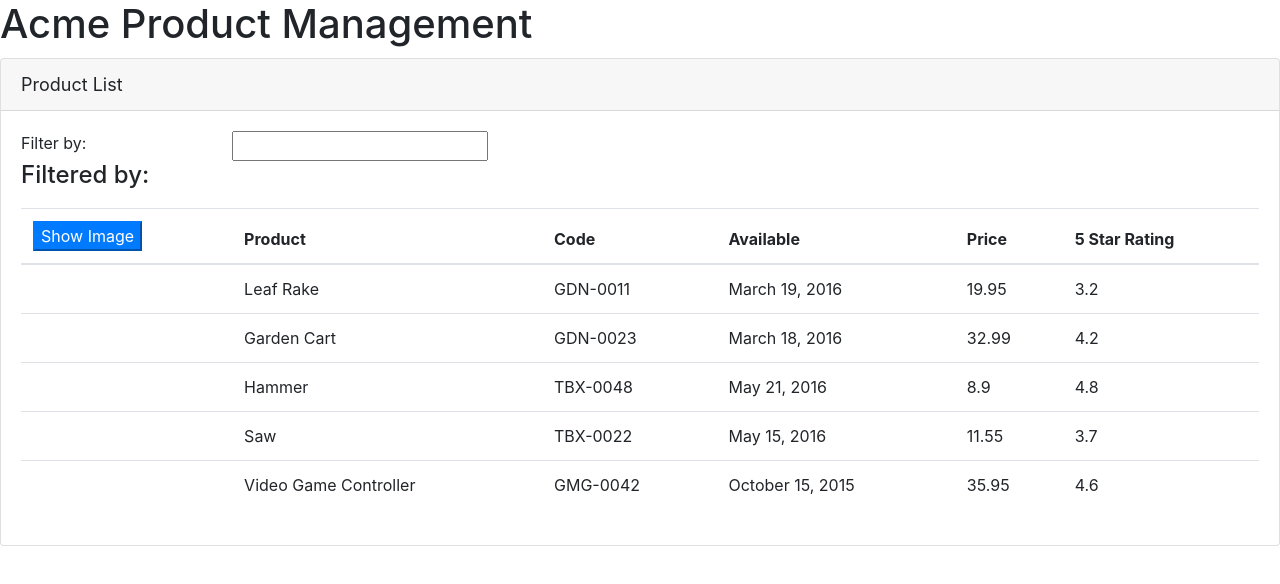
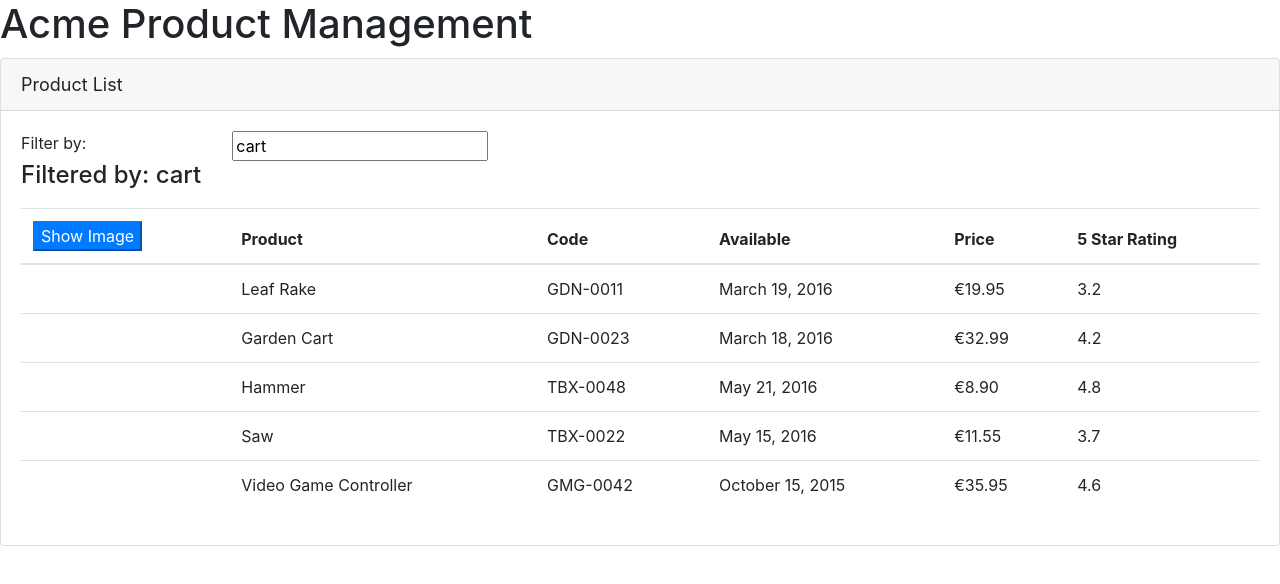
Before and after one commit to dsergiu77/ProductListApp-Angular, an Angular app: page / in a window 1280 px wide. Shown: the top 584 px of the page. Built offline with nearby package versions, Linux system fonts and the light colour scheme.

Commit message:
add data binding and pipes

```diff
--- a/src/app/app.module.ts
+++ b/src/app/app.module.ts
@@ -1,5 +1,6 @@
 import { BrowserModule } from '@angular/platform-browser';
 import { NgModule } from '@angular/core';
+import { FormsModule } from '@angular/forms';
 
 import { AppComponent } from './app.component';
 import { ProductListComponent } from './products/product-list.component';
@@ -10,7 +11,8 @@
     ProductListComponent
   ],
   imports: [
-    BrowserModule
+    BrowserModule,
+    FormsModule
   ],
   bootstrap: [AppComponent]
 })
--- a/src/app/products/product-list.component.html
+++ b/src/app/products/product-list.component.html
@@ -6,12 +6,12 @@
         <div class="row">
             <div class="col-md-2">Filter by:</div>
             <div class="col-md-4">
-                <input type="text" />
+                <input type="text" [(ngModel)]='listFilter'/>
             </div>
         </div>
         <div class="row">
             <div class="col-md-6">
-                <h4>Filtered by: </h4>
+                <h4>Filtered by: {{listFilter}}</h4>
             </div>
         </div>
         <div class="table-responsive">
@@ -19,7 +19,7 @@
                 <thead>
                     <tr>
                         <th>
-                            <button class="btn-primary">Show Image</button>
+                            <button class="btn-primary" (click)="toggleImage()">{{showImage ? "Hide": "Show"}} Image</button>
                         </th>
                         <th>Product</th>
                         <th>Code</th>
@@ -30,11 +30,17 @@
                 </thead>
                 <tbody *ngIf="products && products.length">
                     <tr *ngFor="let product of products">
-                        <td></td>
+                        <td>
+                            <img *ngIf="showImage"
+                                [src]='product.imageUrl'
+                                [title]='product.productName'
+                                [style.width.px]='imageWidth'
+                                [style.margin.px]='imageMargin'/>
+                        </td>
                         <td>{{product.productName}}</td>
                         <td>{{product.productCode}}</td>
                         <td>{{product.releaseDate}}</td>
-                        <td>{{product.price}}</td>
+                        <td>{{product.price | currency:"EUR":"symbol":"1.2-2"}}</td>
                         <td>{{product.starRating}}</td>
                     </tr>
                 </tbody>
--- a/src/app/products/product-list.component.ts
+++ b/src/app/products/product-list.component.ts
@@ -6,6 +6,11 @@
 })
 export class ProductListComponent {
     pageTitle = 'Product List';
+    imageWidth = 40;
+    imageMargin = 2;
+    showImage = false;
+    listFilter = 'cart';
+
     products: any[];
 
     constructor() {
@@ -64,7 +69,11 @@
       ];
     }
 
-  private getProductList(): any[] {
+    toggleImage(): void {
+      this.showImage = !this.showImage;
+    }
+
+    getProductList(): any[] {
       const file: File = new File([], '../products.json');
       const reader: FileReader = new FileReader();
       let result: any[] = [];
```
Lines whose indentation alone changed are shown as unchanged.
